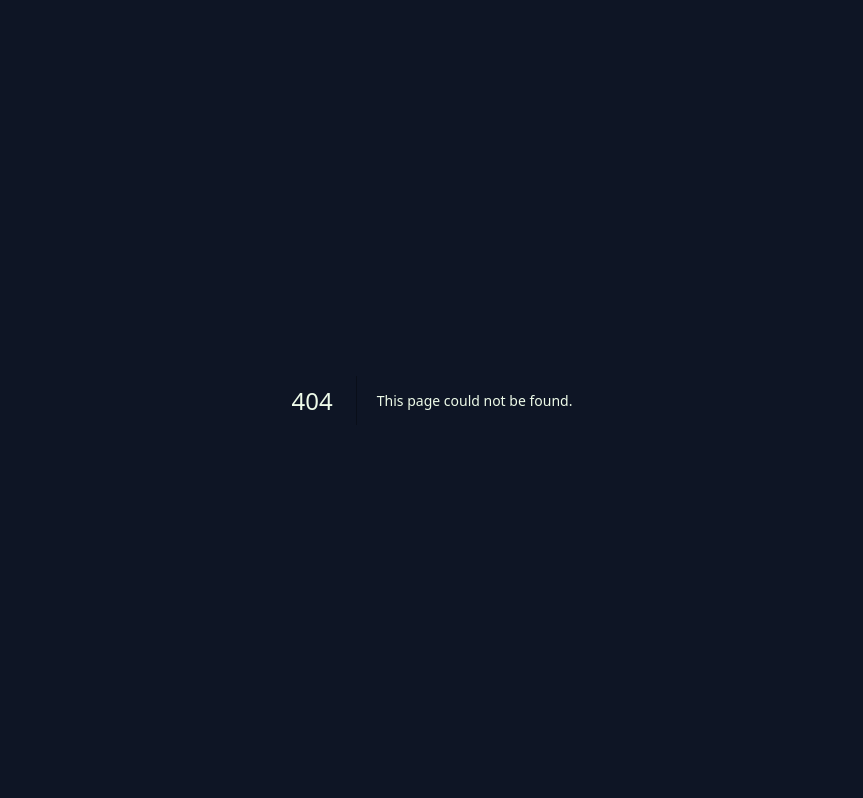
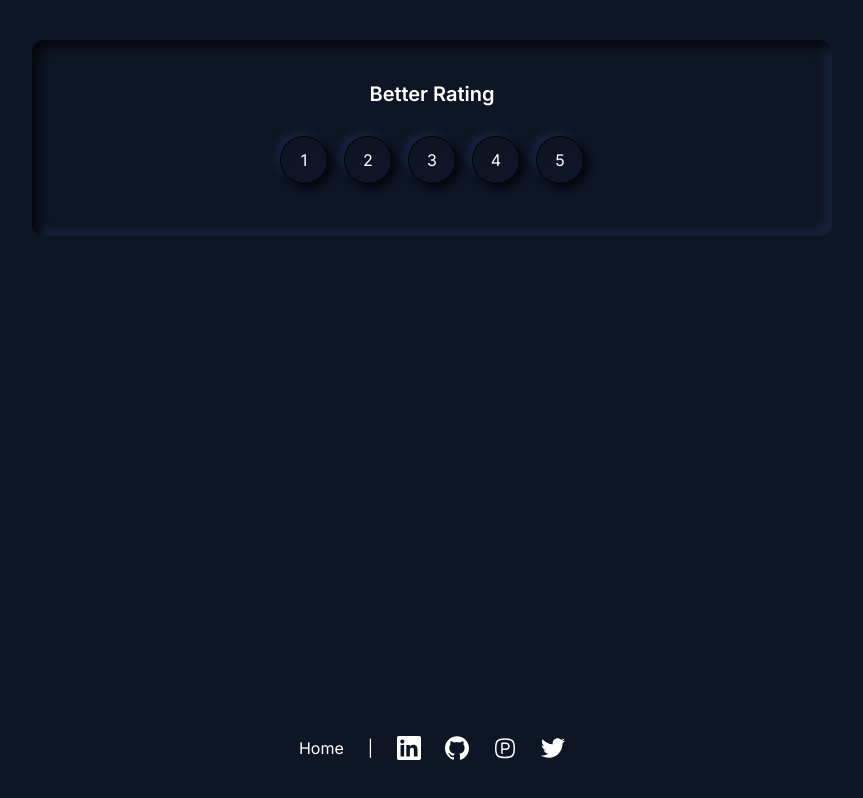
Before and after one commit to zoef-yt/nextjs-portfolio, a Next.js app in the folder nextjs-portfolio/: page /extras/better-ratings in a window 1280 px wide. Before the commit this address had no page. Shown: the whole page, without its empty margins (208-1071 px from the left). Built offline with nearby package versions, Linux system fonts and the light colour scheme.

Commit message:
feat: Add BetterRatingCard component

```diff
--- /dev/null
+++ b/nextjs-portfolio/app/extras/better-ratings/components/BetterRatingCard.tsx
@@ -0,0 +1,15 @@
+import RatingCardClient from './RatingCardClient';
+
+interface BetterRatingCardProps {
+	header: string;
+}
+
+export default function BetterRatingCard(prop: BetterRatingCardProps) {
+	const { header = 'Better Rating' } = prop || {};
+	return (
+		<div className='better-rating-card'>
+			<h2 className='text-xl font-semibold mb-4 text-center'>{header}</h2>
+			<RatingCardClient />
+		</div>
+	);
+}
--- /dev/null
+++ b/nextjs-portfolio/app/extras/better-ratings/components/RatingCardClient.tsx
@@ -0,0 +1,60 @@
+'use client';
+
+import React, { useState } from 'react';
+
+export default function RatingCardClient() {
+	const [shiftClass, setShiftClass] = useState('');
+	const [reverse, setReverse] = useState(false);
+
+	const handleMouseEnter = (index: number) => {
+		if (index === 4) {
+			setReverse(false);
+			setShiftClass('-translate-x-[14rem] btn');
+		} else if (index === 3) {
+			setReverse(true);
+			setShiftClass('-translate-x-[1rem] btn');
+		} else if (index === 2) {
+			setReverse(true);
+			setShiftClass('translate-x-[-5rem] btn');
+		} else if (index === 1) {
+			setReverse(true);
+			setShiftClass('btn');
+		} else {
+			setShiftClass('btn');
+			setReverse(false);
+		}
+	};
+
+	const handleMouseLeave = () => {
+		setShiftClass('');
+		setReverse(false);
+	};
+
+	return (
+		<div className='transform transition-transform duration-100 relative overflow-hidden p-3'>
+			<div
+				className={`flex gap-[1rem] absolute top-1/2 left-1/2 transform -translate-x-1/2 -translate-y-1/2 transition-transform duration-300 -z-10 ${shiftClass} opacity-100`}
+			>
+				{Array.from({ length: 5 })
+					.map((_, index) => (reverse ? 4 - index + 1 : index + 1))
+					.map((value, index) => (
+						<button key={index} className='rounded-full w-8 h-8 rating-icon rating-icon-selected flex items-center justify-center'>
+							{value}
+						</button>
+					))}
+			</div>
+			<div className={`flex gap-[1rem] justify-center opacity-0`}>
+				{Array.from({ length: 5 }).map((_, index) => (
+					<button
+						key={index}
+						className='rounded-full w-8 h-8 rating-icon'
+						onMouseEnter={() => handleMouseEnter(index + 1)}
+						onMouseLeave={handleMouseLeave}
+					>
+						{index + 1}
+					</button>
+				))}
+			</div>
+		</div>
+	);
+}
--- /dev/null
+++ b/nextjs-portfolio/app/extras/better-ratings/components/styles.css
@@ -0,0 +1,32 @@
+.better-rating-card {
+	border-radius: 12px;
+	background: #0e1525;
+	box-shadow: inset 7px 7px 10px #06080f, inset -7px -7px 10px #16223b;
+	padding: 40px;
+	width: 100%;
+	max-width: 50rem;
+	margin: 40px;
+}
+
+.rating-icon {
+	width: 3rem;
+	height: 3rem;
+	display: flex;
+	align-items: center;
+	justify-content: center;
+	border: 1px solid rgb(2, 2, 2);
+	border-radius: 50%;
+	background: linear-gradient(145deg, #0d1321, #0f1628);
+	box-shadow: 5px 5px 7px #06080f, -5px -5px 7px #16223b;
+	transition: all 0.3s;
+}
+
+.btn .rating-icon-selected {
+	border-radius: 50%;
+	background: #ebe71c;
+	box-shadow: inset 5px 5px 10px #5e5c0b, inset -5px -5px 10px #ffff2d;
+	border: none;
+	color: #0e1525;
+	scale: 1.1;
+	transition: all 0.5s;
+}
--- /dev/null
+++ b/nextjs-portfolio/app/extras/better-ratings/page.tsx
@@ -0,0 +1,46 @@
+import { Metadata } from 'next';
+import Link from 'next/link';
+
+import BetterRatingCard from './components/BetterRatingCard';
+import './components/styles.css';
+import { LinkedInIcon } from '@/components/svg/linkedIn';
+import { GitHubIcon } from '@/components/svg/github';
+import { PeerlistSVG } from '@/components/svg/peerlistSVG';
+import { TwitterIcon } from '@/components/svg/twitter';
+
+interface SearchParamsInterface {
+	searchParams: {
+		header: string;
+	};
+}
+
+export const metadata: Metadata = {
+	title: 'Better Rating | Zoef.dev',
+	description:
+		'Discover a playful and interactive rating experience with the Better Rating app! Hover over the stars to see the card shift and change, adding a unique twist to the traditional rating system.',
+};
+
+export default function BetterRating(prop: SearchParamsInterface) {
+	const { searchParams } = prop || {};
+	return (
+		<div className='flex flex-col items-center text-white relative min-h-dvh justify-between'>
+			<BetterRatingCard {...searchParams} />
+			<div className='flex gap-6 mb-10'>
+				<Link href='/'>Home</Link>
+				<p>|</p>
+				<Link href='https://www.linkedin.com/in/zoef-shaikh/' target='_blank' rel='noopener noreferrer' aria-label='LinkedIn'>
+					<LinkedInIcon size={24} color='white' />
+				</Link>
+				<Link href='https://github.com/zoef-yt/' target='_blank' rel='noopener noreferrer' aria-label='GitHub'>
+					<GitHubIcon size={24} color='white' />
+				</Link>
+				<Link href='https://peerlist.io/zoefshaikh/' target='_blank' rel='noopener noreferrer' aria-label='Peerlist'>
+					<PeerlistSVG size={24} color='white' />
+				</Link>
+				<Link href='https://twitter.com/zoef_yt/' target='_blank' rel='noopener noreferrer' aria-label='Twitter'>
+					<TwitterIcon size={24} color='white' />
+				</Link>
+			</div>
+		</div>
+	);
+}
--- a/nextjs-portfolio/app/page.tsx
+++ b/nextjs-portfolio/app/page.tsx
@@ -116,7 +116,7 @@ export default function Home() {
 	};
 
 	return (
-		<div className='mx-auto min-h-screen max-w-screen-xl px-6 font-sans md:px-12 lg:px-24 lg:py-0'>
+		<div className='mx-auto min-h-dvh max-w-screen-xl px-6 font-sans md:px-12 lg:px-24 lg:py-0'>
 			<script type='application/ld+json' dangerouslySetInnerHTML={{ __html: JSON.stringify(jsonLd) }} />
 			<div className='lg:flex lg:justify-between lg:gap-4'>
 				<Header />
```
